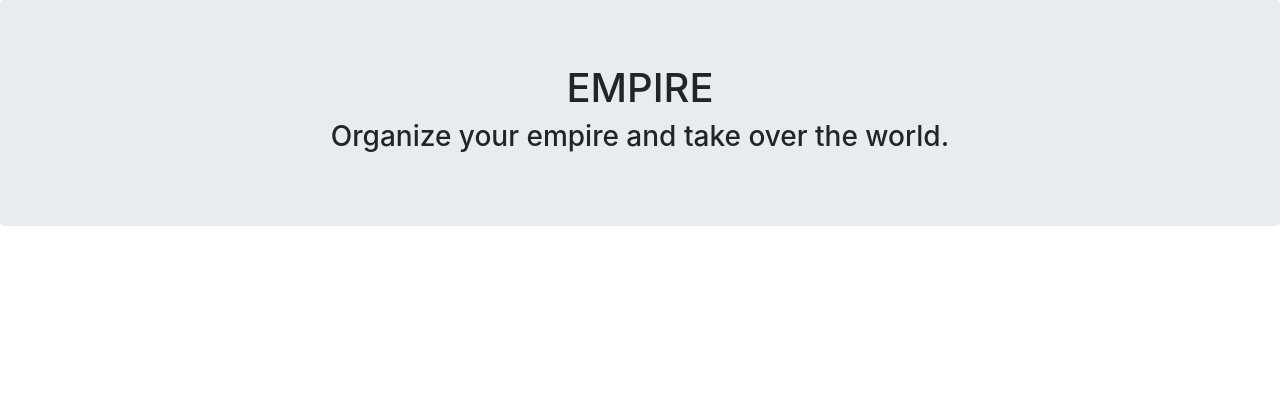
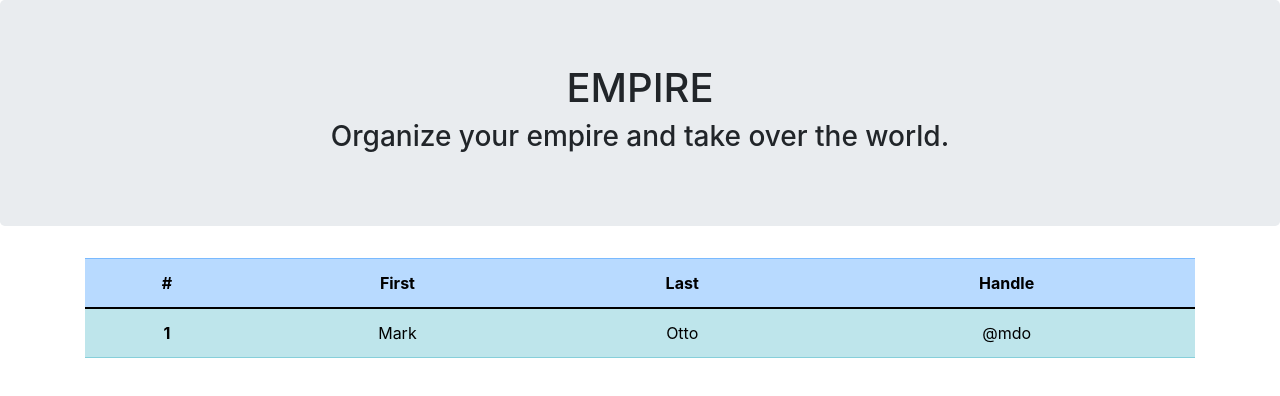
Before and after one commit to swhachey/reactive_employee_manager, a React (Create React App) app in the folder empire/: page / in a window 1280 px wide. Shown: the top 396 px of the page. Built offline with nearby package versions, Linux system fonts and the light colour scheme.

Commit message:
created table component

```diff
--- a/empire/src/App.css
+++ /dev/null
@@ -1,38 +0,0 @@
-.App {
-  text-align: center;
-}
-
-.App-logo {
-  height: 40vmin;
-  pointer-events: none;
-}
-
-@media (prefers-reduced-motion: no-preference) {
-  .App-logo {
-    animation: App-logo-spin infinite 20s linear;
-  }
-}
-
-.App-header {
-  background-color: #282c34;
-  min-height: 100vh;
-  display: flex;
-  flex-direction: column;
-  align-items: center;
-  justify-content: center;
-  font-size: calc(10px + 2vmin);
-  color: white;
-}
-
-.App-link {
-  color: #61dafb;
-}
-
-@keyframes App-logo-spin {
-  from {
-    transform: rotate(0deg);
-  }
-  to {
-    transform: rotate(360deg);
-  }
-}
--- a/empire/src/App.js
+++ b/empire/src/App.js
@@ -1,10 +1,13 @@
 import React from "react"
-import './App.css';
 import Header from "../src/components/Header/header"
+import Table from "../src/components/Table/table"
 
 function App() {
   return (
+    <>
     <Header />
+    <Table/>
+    </>
   );
 }
 
--- a/empire/src/components/Header/header.js
+++ b/empire/src/components/Header/header.js
@@ -1,6 +1,6 @@
 import React from "react";
 import "./header.css"
-import Table from "../Table/table"
+
 
 function Header() {
   return (
--- a/empire/src/components/Table/table.js
+++ b/empire/src/components/Table/table.js
@@ -0,0 +1,24 @@
+import React from 'react'
+import Tablerow from "../TableRow/tablerow"
+
+function Table() {
+    return (
+        <div className="container">
+            <table className="table">
+  <thead>
+    <tr className="table-primary">
+      <th scope="col">#</th>
+      <th scope="col">First</th>
+      <th scope="col">Last</th>
+      <th scope="col">Handle</th>
+    </tr>
+  </thead>
+  <tbody>
+    <Tablerow/>
+  </tbody>
+</table>
+        </div>
+    )
+}
+
+export default Table
--- /dev/null
+++ b/empire/src/components/TableRow/tablerow.js
@@ -0,0 +1,14 @@
+import React from 'react'
+
+function Tablerow() {
+    return (
+       <tr className="table-info">
+      <th scope="row">1</th>
+      <td>Mark</td>
+      <td>Otto</td>
+      <td>@mdo</td>
+    </tr>
+    )
+}
+
+export default Tablerow
--- a/empire/src/index.css
+++ /dev/null
@@ -1,13 +0,0 @@
-body {
-  margin: 0;
-  font-family: -apple-system, BlinkMacSystemFont, 'Segoe UI', 'Roboto', 'Oxygen',
-    'Ubuntu', 'Cantarell', 'Fira Sans', 'Droid Sans', 'Helvetica Neue',
-    sans-serif;
-  -webkit-font-smoothing: antialiased;
-  -moz-osx-font-smoothing: grayscale;
-}
-
-code {
-  font-family: source-code-pro, Menlo, Monaco, Consolas, 'Courier New',
-    monospace;
-}
```
Also changed, not shown: empire/src/utils/API.js (added).
